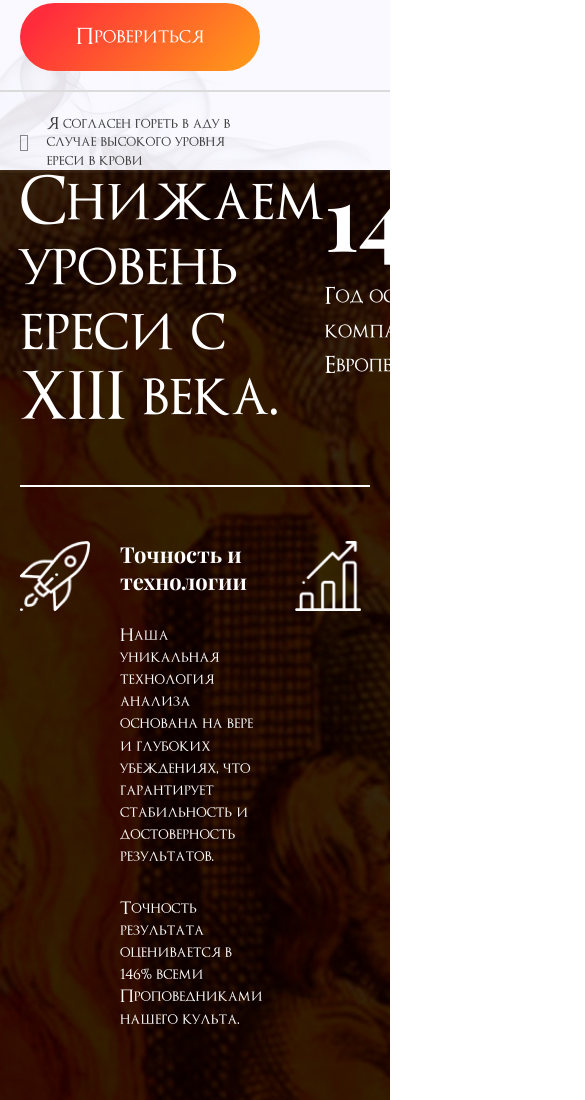
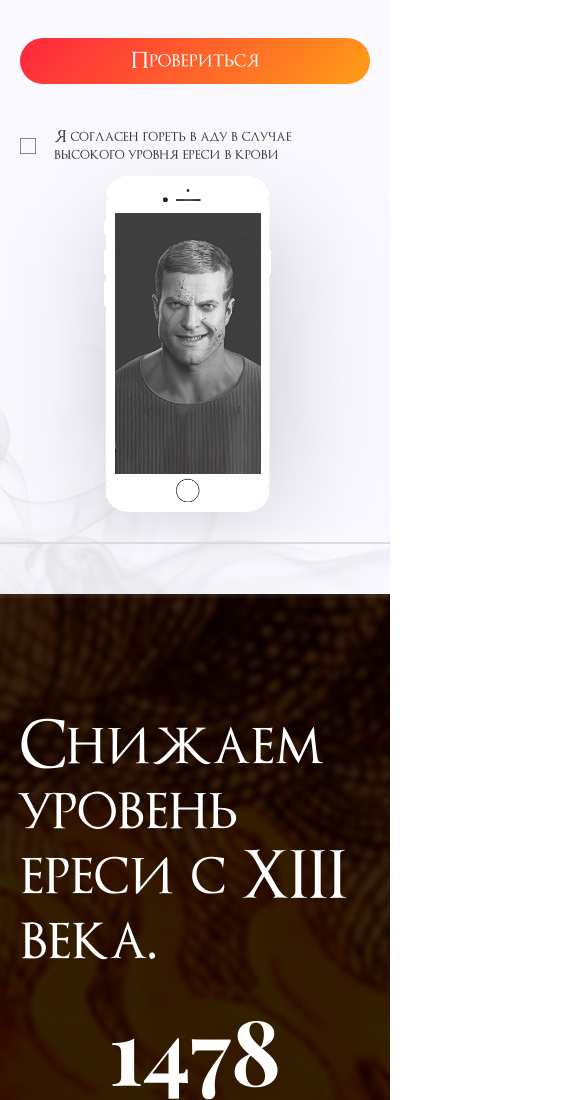
Before and after one commit to zdrnrt/system_security, a website built with Vite: page index.html in a window 390 px wide. Shown: the part 521-1621 px from the top of the page, 585 px wide, since content can reach past the window. Built offline with nearby package versions, Linux system fonts and the light colour scheme.

Commit message:
Настройка адаптивности

```diff
--- a/src/styles/form.scss
+++ b/src/styles/form.scss
@@ -74,7 +74,7 @@
 }
 
 .btn{
-  padding: 21px;
+  padding: 10px 20px;
   font-size: 22px;
   color: $cl-white;
   line-height: 1.2;
@@ -101,6 +101,9 @@
     opacity: 0.8;
     pointer-events: none;
   }
+  @media screen and (min-width: 1024px) {
+    padding: 21px;
+  }
 }
 
 .form-error{
--- a/src/styles/header.scss
+++ b/src/styles/header.scss
@@ -6,8 +6,12 @@
   right: 0;
   z-index: 1;
   @extend .container;
-  padding-top: 40px;
-  padding-bottom: 40px;
+  padding-top: 20px;
+  padding-bottom: 20px;
+  @media screen and (min-width: 1024px) {
+    padding-top: 40px;
+    padding-bottom: 40px;
+  }
   &__logo{
     width: fit-content;
   }
--- a/src/styles/one.scss
+++ b/src/styles/one.scss
@@ -1,15 +1,23 @@
 .one{
   position: relative;
   display: flex;
-  flex-flow: row nowrap;
+  flex-flow: column nowrap;
   align-items: center;
   justify-content: center;
   @extend .container;
+  padding-top: 120px;
+  padding-bottom: 60px;
   background-image: url('../assets//img/one-bg-head.png'), url('../assets/img/one-bg.jpg');
   background-size: 62%, cover;
   background-position: top right, bottom center;
   background-repeat: no-repeat;
-  @media screen and (min-width: 1440px) {
+  overflow: hidden;
+  @media screen and (min-width: 768px) {
+    flex-direction: row;
+    align-items: center;
+    justify-content: center;
+  }
+  @media screen and (min-width: 1200px) {
     padding-top: 220px;
     padding-bottom: 80px;
   }
@@ -17,19 +25,28 @@
     content: '';
     position: absolute;
     left: 0;
-    bottom: 78px;
+    bottom: 50px;
     width: 100%;
     height: 2px;
     background-color: $cl-one-border;
+    @media screen and (min-width: 1024px) {
+      bottom: 78px;
+    }
     @media screen and (min-width: 1440px) {
       width: calc(100% - 310px);
     }
   }
   &__content{
-    flex: 0 1 50%;
+    position: relative;
+    z-index: 1;
+    @media screen and (min-width: 768px) {
+      flex: 0 1 50%;
+    }
   }
   &__preview{
-    flex: 0 1 50%;
+    @media screen and (min-width: 768px) {
+      flex: 0 1 50%;
+    }
   }
 }
 
@@ -38,6 +55,7 @@
     position: relative;
     margin-bottom: 30px;
     padding-bottom: 25px;
+    text-wrap: balance;
     &::after{
       content: '';
       position: absolute;
@@ -67,7 +85,10 @@
 .check-form{
   &__submit{
     display: block;
-    width: 240px;
+    width: 100%;
+    @media screen and (min-width: 1024px) {
+      width: 240px;
+    }
   }
   &__checkbox{
     margin-top: 44px;
@@ -75,6 +96,10 @@
 }
 .one-preview{
   &__preview{
+    transform: scale(1.2);
+    @media screen and (min-width: 768px) {
+      transform: scale(1.4) translateX(30px);
+    }
     @media screen and (min-width: 1440px) {
       transform: scale(1.3) translate(38px, -11px);
     }
--- a/src/styles/three.scss
+++ b/src/styles/three.scss
@@ -1,18 +1,35 @@
 .three{
   background-image: linear-gradient(0deg, rgba(0, 0, 0, 0.7), rgba(0, 0, 0, 0.7)),  url('../assets/img/three-bg.jpg');
-  background-position: center center, left center;
+  background-position: center center, -40px center;
   background-size: cover, auto 100%;
   background-repeat: no-repeat;
+  @media screen and (min-width: 768px) {
+    padding-left: calc( 100vw - (500px + 40px));
+  }
   @media screen and (min-width: 1024px) {
-    padding-left: $md-padding;
+    background-position: center center, left center;
+    padding-left: calc( 100vw - (610px + $md-padding));
+    // padding-left: $md-padding;
+    // padding-left: calc( $md-padding + 90px );
   }
-  @media screen and (min-width: 1400px) {
-    padding-left: calc( $lg-padding + 90px );
+  @media screen and (min-width: 1200px) {
+    // padding-left: calc( 100vw - (610px + $lg-padding));
+    padding-left: calc( $lg-padding + 300px );
     background-position: center center, -9% center;
   }
+  @media screen and (min-width: 1600px) {
+    padding-left: calc( $lg-padding + 200px );
+  }
+  @media screen and (min-width: 1800px) {
+    padding-left: calc( $lg-padding + 90px );
+  }
   &__content{
+    padding: 80px 20px;
     background-color: $cl-white;
+    @media screen and (min-width: 768px) {
+    }
     @media screen and (min-width: 1024px) {
+      padding-top: 100px;
       padding-right: $md-padding;
     }
     @media screen and (min-width: 1200px) {}
@@ -24,7 +41,15 @@
   }
   &__container{
     margin-left: auto;
-    max-width: 610px;
+    @media screen and (min-width: 768px) {
+      width: 500px;
+    }
+    @media screen and (min-width: 1024px) {
+      width: 100%;
+      max-width: 610px;
+
+    }
+
   }
   &__subtitle{
     margin-bottom: 10px;
@@ -35,6 +60,7 @@
       text-align: center;
   }
   &__title{
+    margin-bottom: 40px;
     color: $cl-black;
       font-size: 48px;
       line-height: 1.2;
@@ -60,8 +86,11 @@
 .callback-form{
   &__submit{
     display: block;
-    margin: 60px auto 0;
+    margin: 30px auto 0;
     font-size: 16px;
     padding: 17px 60px;
+    @media screen and (min-width: 768px) {
+      margin-top: 60px;
+    }
   }
 }
--- a/src/styles/two.scss
+++ b/src/styles/two.scss
@@ -1,9 +1,19 @@
 .two{
   @extend .container;
+  padding-top: 120px;
+  padding-bottom: 60px;
   background-image: url('../assets/img/two-bg.jpg');
   background-position: center center;
   background-size: cover;
   background-repeat: no-repeat;
+  @media screen and (min-width: 768px) {
+    padding-top: 140px;
+    padding-bottom: 80px;
+  }
+  @media screen and (min-width: 1200px) {
+    padding-top: 160px;
+    padding-bottom: 100px;
+  }
   @media screen and (min-width: 1440px) {
     padding-top: 180px;
     padding-bottom: 120px;
@@ -19,22 +29,29 @@
 
 .two-header{
   display: flex;
-  flex-flow: row nowrap;
+  flex-flow: column nowrap;
+  justify-content: flex-start;
   align-items: center;
-  justify-content: flex-start;
+  row-gap: 30px;
+  @media screen and (min-width: 1024px) {
+    flex-direction: row;
+  }
   @media screen and (min-width: 1440px) {
     column-gap: 65px;
   }
   &__title{
     flex: 1 0 50%;
     color: $cl-white;
+    text-wrap: balance;
     @media screen and (min-width: 1440px) {
       padding-top: 15px;
     }
   }
   &__number{
+    @media screen and (min-width: 1024px) {
+      align-self: flex-start;
       flex: 0 0 196px;
-    align-self: flex-start;
+    }
   }
 }
 .two-number{
@@ -45,6 +62,10 @@
     font-family: $playfair;
     font-weight: bold;
     font-size: 90px;
+    text-align: center;
+    @media screen and (min-width: 1024px) {
+      text-align: start;
+    }
   }
   &__text{
     font-size: 23px;
@@ -56,20 +77,43 @@
 }
 .two-content{
   display: grid;
+  grid-template-columns: 1fr;
+  row-gap: 40px;
+  @media screen and (min-width: 768px) {
     grid-template-columns: 1fr 1fr;
     column-gap: 30px;
+    row-gap: 50px;
+  }
+  @media screen and (min-width: 1024px) {
     row-gap: 80px;
+  }
 }
 .two-tile{
   display: flex;
-  flex-flow: row nowrap;
+  flex-flow: column nowrap;
   align-items: flex-start;
   justify-content: flex-start;
+  row-gap: 30px;
+  @media screen and (min-width: 768px) {
+    flex-direction: row;
+    row-gap: unset;
+    column-gap: 20px;
+  }
+  @media screen and (min-width: 1024px) {
     column-gap: 30px;
+  }
   &__icon{
+    width: 50px;
+    height: 50px;
+    margin: 0 auto;
+    flex-shrink: 0;
+    @media screen and (min-width: 768px) {
+      margin: 0;
+    }
+    @media screen and (min-width: 1024px) {
       width: 70px;
       height: 70px;
-    flex-shrink: 0;
+    }
     img{
       height: 100%;
       object-fit: contain;
@@ -79,10 +123,13 @@
     color: $cl-white;
   }
   &__text{
-    margin: 30px 0 0;
+    margin-top: 20px;
     font-size: 17px;
     line-height: 1.3;
     color: $cl-white;
     text-wrap: pretty;
+    @media screen and (min-width: 768px) {
+      margin-top: 30px;
     }
   }
+}
```
Lines whose indentation alone changed are shown as unchanged.
